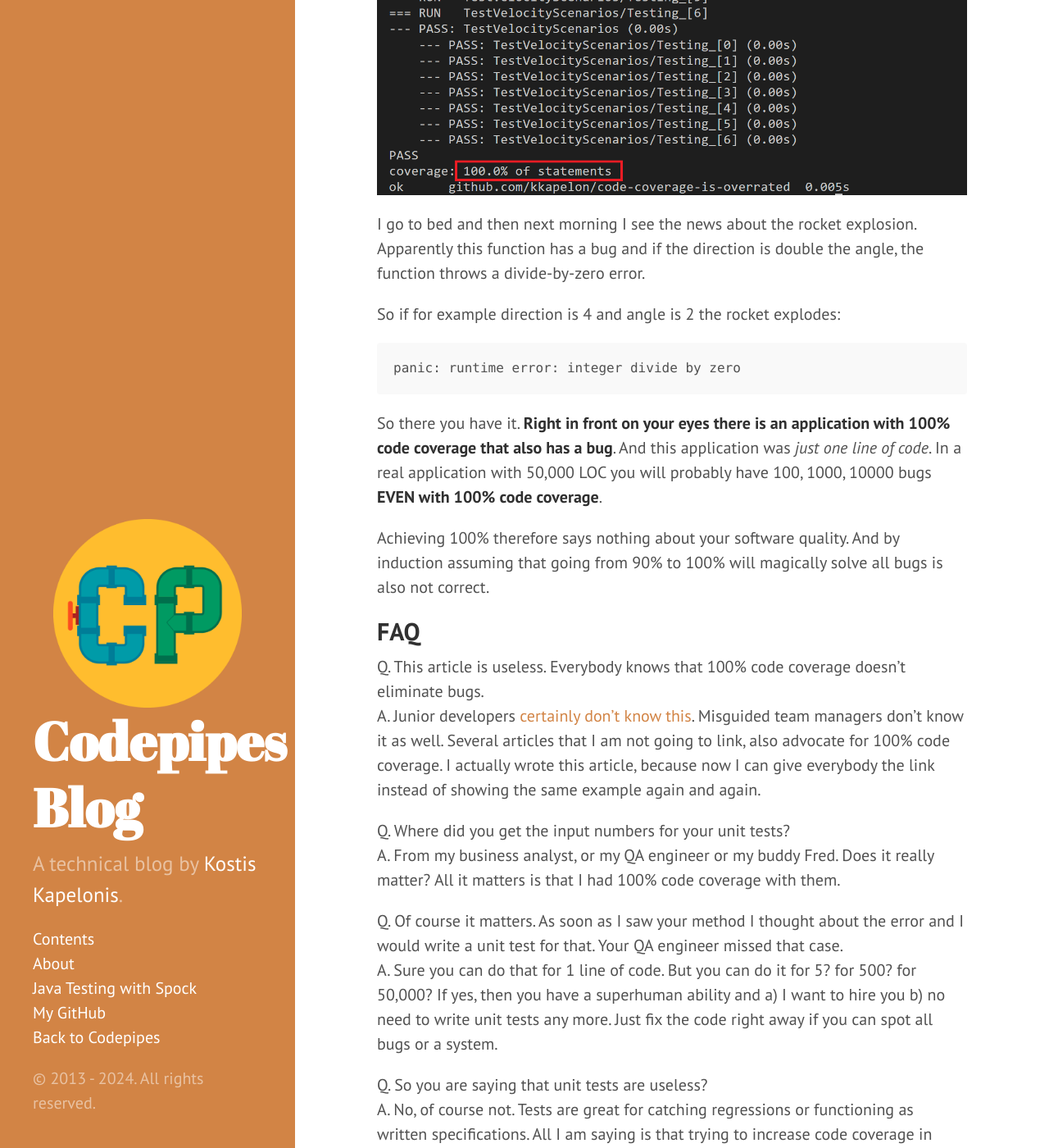
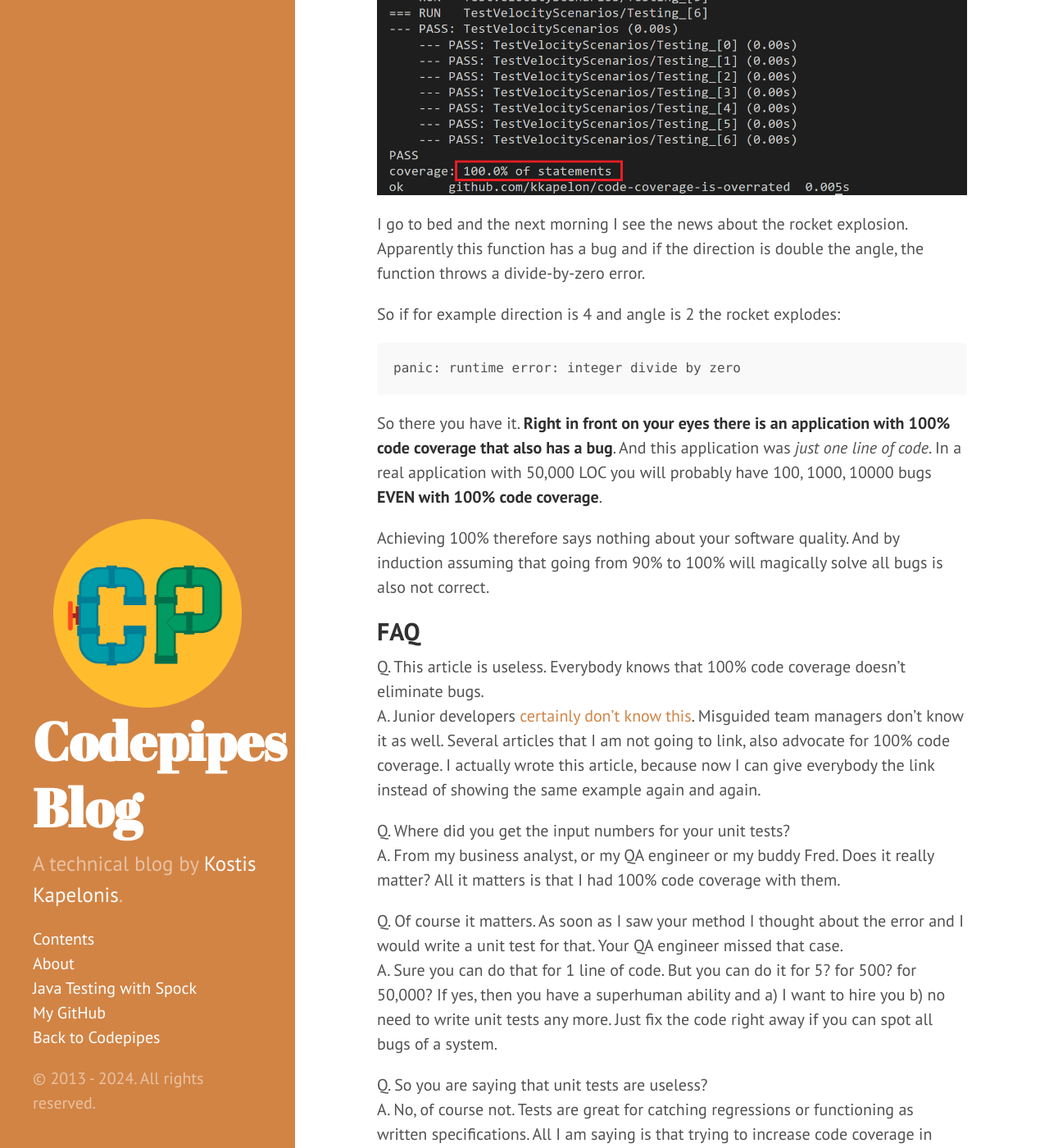
Before and after one commit to kkapelon/codepipes-blog, a Jekyll site: the page built from _posts/2024-06-23-code-coverage.md, in a window 1280 px wide and 1400 px high, scrolled down 1303 px. Shown: the whole window at 82% size. Built offline with Jekyll 4.4.1, drawn with Linux system fonts in a browser that asks for light colours.

Commit message:
spelling mistakes

```diff
--- a/_posts/2024-06-23-code-coverage.md
+++ b/_posts/2024-06-23-code-coverage.md
@@ -32,7 +32,7 @@ And after running the tests I see that I have achieved the holy grail - 100% cod
 
 ![Achieving 100% code coverage](../../assets/code-coverage/coverage.png)
 
-I go to bed and then next morning I see the news about the rocket explosion. Apparently this
+I go to bed and the next morning I see the news about the rocket explosion. Apparently this
 function has a bug and if the direction is double the angle, the function throws a divide-by-zero error.
 
 So if for example direction is 4 and angle is 2 the rocket explodes:
@@ -55,7 +55,7 @@ A. From my business analyst, or my QA engineer or my buddy Fred. Does it really
 is that I had 100% code coverage with them.
 
 Q. Of course it matters. As soon as I saw your method I thought about the error and I would write a unit test for that. Your QA engineer missed that case.
-A. Sure you can do that for 1 line of code. But you can do it for 5? for 500? for 50,000? If yes, then you have a superhuman ability and a) I want to hire you b) no need to write unit tests any more. Just fix the code right away if you can spot all bugs or a system.
+A. Sure you can do that for 1 line of code. But you can do it for 5? for 500? for 50,000? If yes, then you have a superhuman ability and a) I want to hire you b) no need to write unit tests any more. Just fix the code right away if you can spot all bugs of a system.
 
 Q. So you are saying that unit tests are useless?
 A. No, of course not. Tests are great for catching regressions or functioning as written specifications. All I am saying is that trying to increase code coverage in order to have less bugs is a misconception.
```
